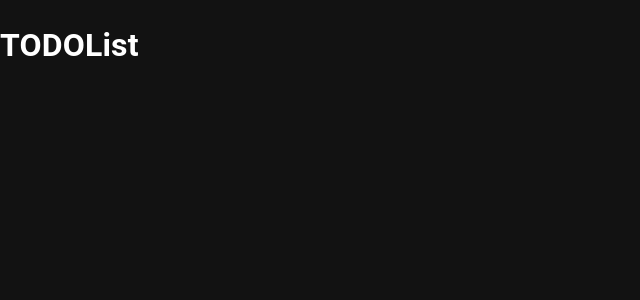
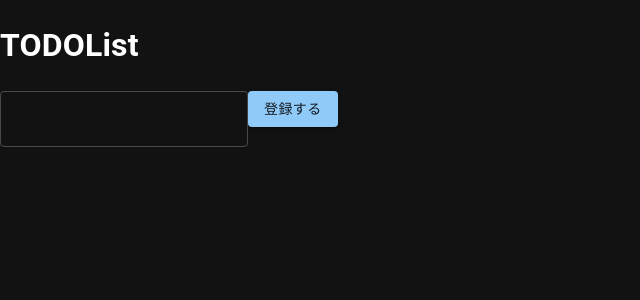
Before and after one commit to shokixxx/todoApp, a React (Vite) app: page / in a window 1280 px wide. Shown: the top 300 px of the page, without its empty margins (0-640 px from the left). Built offline with nearby package versions, Linux system fonts and the light colour scheme.

Commit message:
TODOListに基本タグの追加とフォームの追加

```diff
--- /dev/null
+++ b/src/components/atmos/InputField.tsx
@@ -0,0 +1,9 @@
+import { forwardRef } from 'react'
+
+import { TextField } from '@mui/material'
+
+type Props = React.ComponentProps<typeof TextField>
+
+export const InputField = forwardRef<HTMLInputElement, Props>(function InputField(props, ref) {
+  return <TextField {...props} inputRef={ref} />
+})
--- a/src/components/templates/TodoList.tsx
+++ b/src/components/templates/TodoList.tsx
@@ -1,7 +1,33 @@
+import { useRef } from 'react'
+
+import { Button } from '@mui/material'
+
+import { InputField } from '../atmos/InputField'
+
 export const TodoList = () => {
+  const inputRef = useRef<HTMLInputElement>(null)
+
+  const handleSubmit = (e: React.FormEvent) => {
+    e.preventDefault()
+    if (inputRef.current) {
+      const newTodo = inputRef.current.value
+      if (newTodo !== '') {
+        inputRef.current.value = ''
+      }
+    }
+  }
+
   return (
     <>
-      <h1>TODOList</h1>
+      <header>
+        <h1>TODOList</h1>
+      </header>
+      <main>
+        <form onSubmit={handleSubmit}>
+          <InputField ref={inputRef} />
+          <Button variant="contained">登録する</Button>
+        </form>
+      </main>
     </>
   )
 }
```
